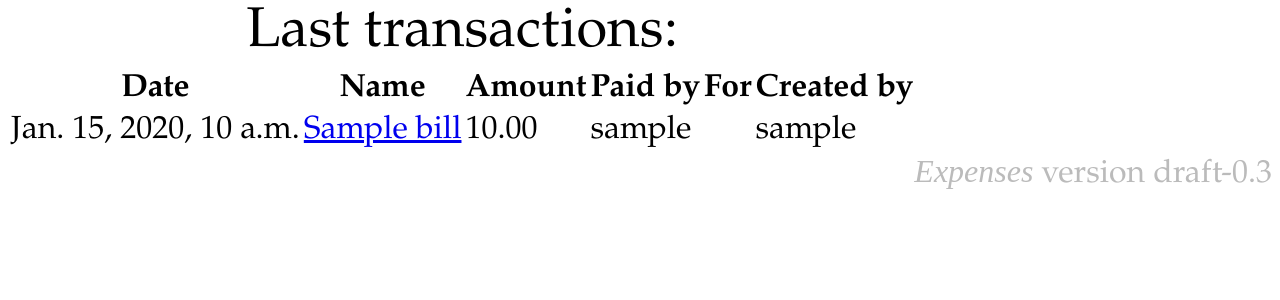
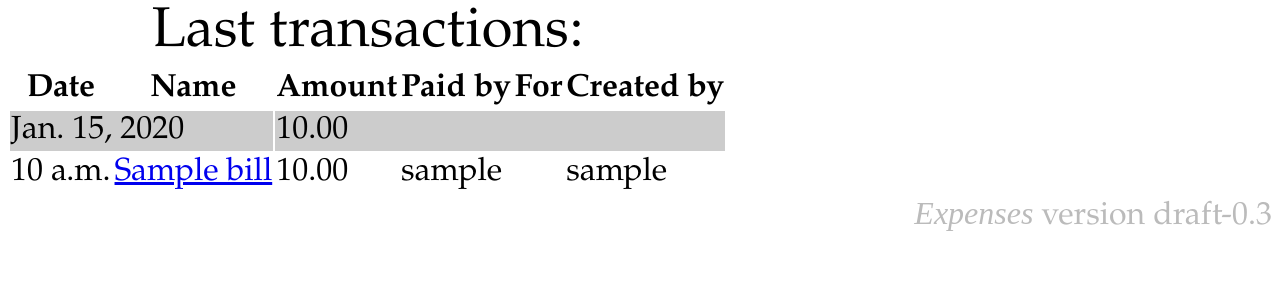
Before and after one commit to NicolasRolin13/EID2PLS-expenses, a Django app: page /history/0 in a window 1280 px wide. Shown: the part 77-377 px from the top of the page. Run offline with Django 3.2, Linux system fonts and the light colour scheme; a user stored in the database is signed in; tables that the repository leaves empty hold one stand-in row (values such as "Sample post"); parts of the project's set-up code (start-up, migrations or seed data) failed here and were passed over.

Commit message:
add grouped history by day

```diff
--- a/expenses/static/custom.css
+++ b/expenses/static/custom.css
@@ -146,3 +146,8 @@ label.required::after {
 .selector .selector-choosen h2 {
     background: #1EAEDB;
 }
+
+.date_category {
+    background: rgba(0,0,0,0.2);
+    text-align: left;
+}
--- a/expenses/templates/history.html
+++ b/expenses/templates/history.html
@@ -1,4 +1,5 @@
 {% extends "base.html" %}
+{% load total_amount %}
 
 {% block context_header %}
 {% endblock %}
@@ -17,15 +18,24 @@
     </tr>
     </thead>
     <tbody>
-{% for bill in bills %}
+{% regroup bills by date.date as date_list %}
+{% for date_entry in date_list %}
+    <tr class="date_category">
+        <td colspan="2">{{ date_entry.grouper }}</td>
+        <td colspan="4">
+          {{ date_entry.list|total_amount }}
+        </td>
+    </tr>
+    {% for bill in date_entry.list %}
     <tr>
-        <td>{{ bill.date }}</td>
+        <td>{{ bill.date.time }}</td>
         <td><a href="{% url 'display_bill' bill.pk %}">{{ bill.title }}</a></td>
         <td>{{ bill.amount }}</td>
         <td>{% for buyer in bill.list_of_buyers %}{{ buyer.user }}{% if not forloop.last %}, {% endif %}{% endfor %}</td>
         <td>{% for participant in bill.list_of_participants %}{{ participant.user }}{% if not forloop.last %}, {% endif %}{% endfor %}</td>
         <td>{{ bill.creator }}</td>
     </tr>
+    {% endfor %}
 {% endfor %}
     </tbody>
 </table>
--- /dev/null
+++ b/expenses/templatetags/total_amount.py
@@ -0,0 +1,11 @@
+# -*- coding: utf-8 -*-
+
+from django import template
+from django.utils.html import conditional_escape
+from django.utils.safestring import mark_safe
+
+register = template.Library()
+
+@register.filter
+def total_amount(value):
+    return sum(bill.amount for bill in value)
```
Also changed, not shown: expenses/templatetags/__init__.py (added).
